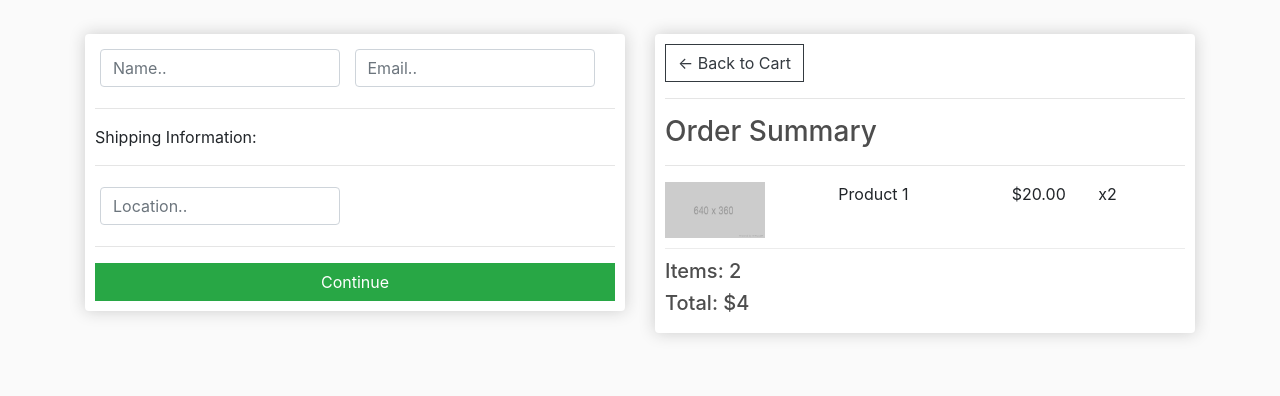
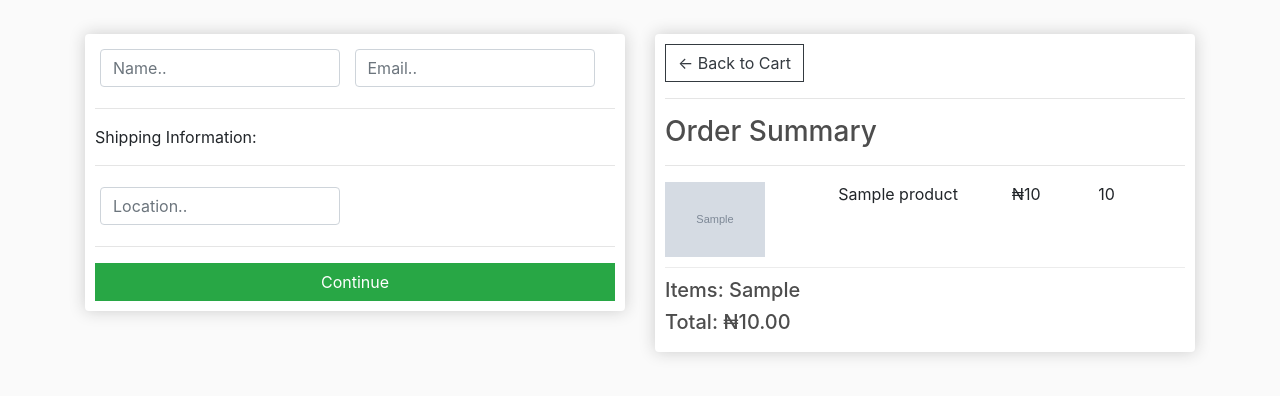
Before and after one commit to preciousimo/fos, a Django app: template customer/templates/customer/checkout.html in a window 1280 px wide. Shown: the part 57-453 px from the top of the page. Run offline with Django 3.2, Linux system fonts and the light colour scheme; the template is opened without the code that fills it: most values are stand-ins (such as "Sample title", 1, 10 or a date in 2020); grey boxes marked "Sample" are stand-in pictures; some libraries are stand-ins or nearby versions.

Commit message:
Checkout page data

```diff
--- a/customer/templates/customer/checkout.html
+++ b/customer/templates/customer/checkout.html
@@ -38,21 +38,22 @@
       <a class="btn btn-outline-dark" href="{% url 'cart' %}">&#x2190; Back to Cart</a>
       <hr>
       <h3>Order Summary</h3>
-      <hr>
+      <hr> {% for item in items %}
       <div class="cart-row">
-        <div style="flex:2"><img class="row-image" src="{% static 'images/placeholder.png' %}"></div>
+        <div style="flex:2"><img class="row-image" src="{{item.product.imageURL}}"></div>
         <div style="flex:2">
-          <p>Product 1</p>
+          <p>{{item.product.name}}</p>
         </div>
         <div style="flex:1">
-          <p>$20.00</p>
+          <p>₦{{item.product.price}}</p>
         </div>
         <div style="flex:1">
-          <p>x2</p>
+          <p>{{product.quantity}}</p>
         </div>
       </div>
-      <h5>Items: 2</h5>
-      <h5>Total: $4</h5>
+      {% endfor %}
+      <h5>Items: {{order.get_cart_items}}</h5>
+      <h5>Total: ₦{{order.get_cart_total|floatformat:2}}</h5>
     </div>
   </div>
 </div>
```
Also changed, not shown: customer/views.py (+11 -2 lines).
